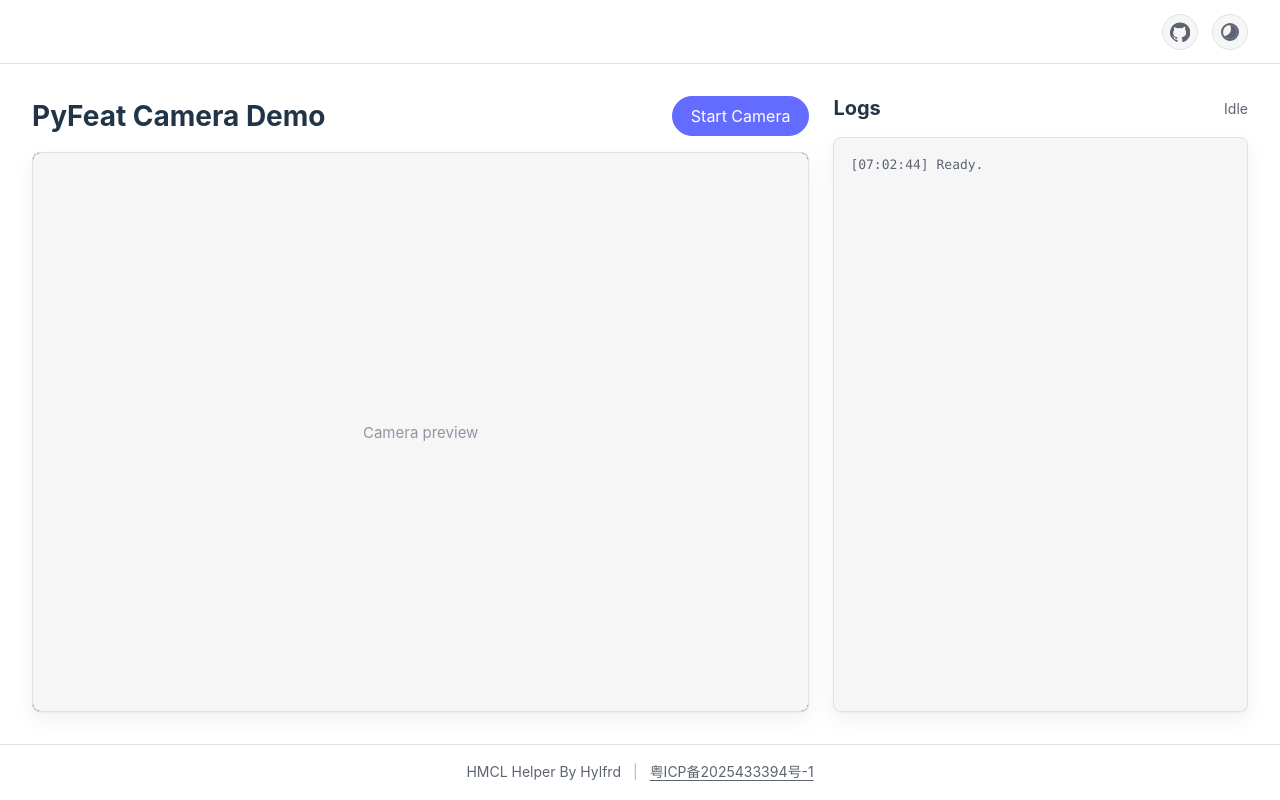
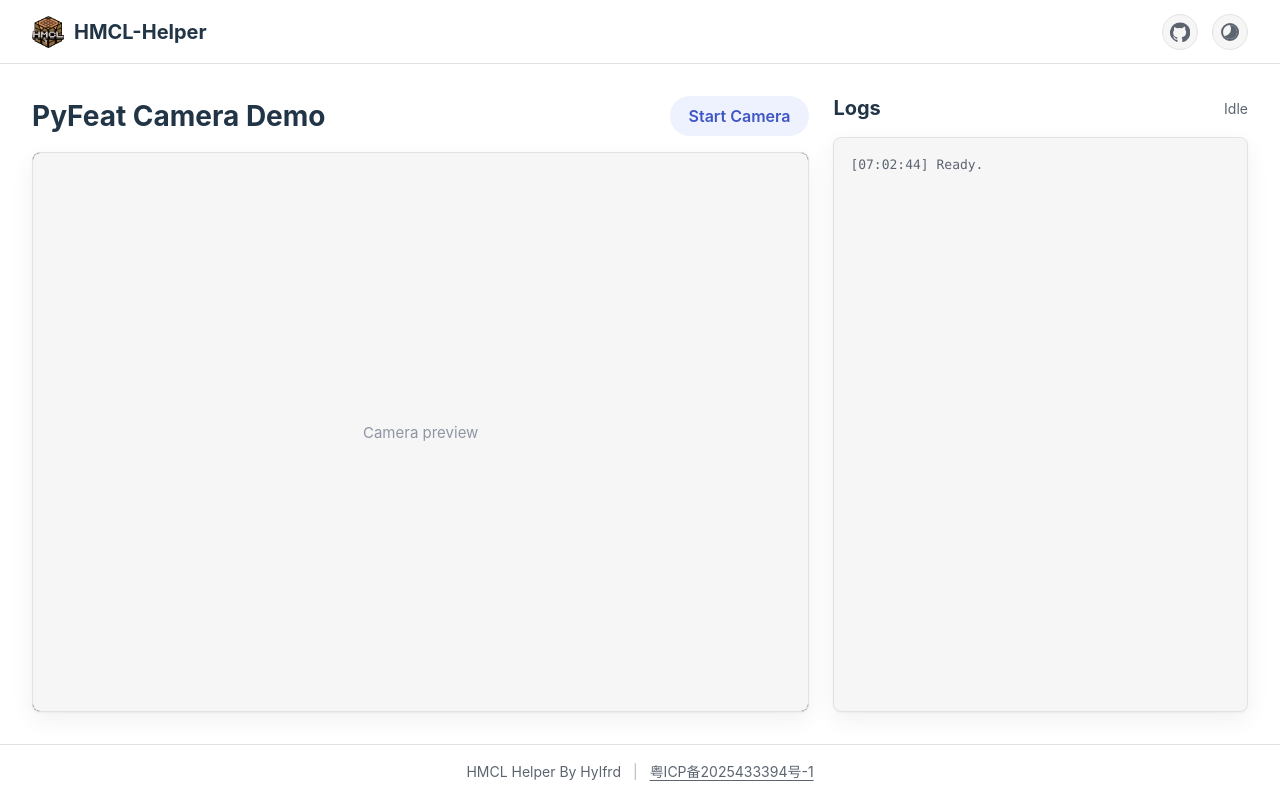
Before and after one commit to Hylfrd/pyfeat_web, a website: page index.html in a window 1280 px wide. Drawn offline with Linux system fonts and the light colour scheme.

Commit message:
update header

```diff
--- a/index.html
+++ b/index.html
@@ -8,7 +8,10 @@
   </head>
   <body>
     <header class="site-header">
-      <div class="header-spacer"></div>
+      <div class="site-brand" aria-label="HMCL-Helper">
+        <img class="site-brand-logo" src="./logo.png" alt="">
+        <span class="site-brand-name">HMCL-Helper</span>
+      </div>
       <nav class="header-actions" aria-label="工具">
         <a
           class="icon-link"
--- a/style.css
+++ b/style.css
@@ -1,8 +1,8 @@
 :root {
   --site-footer-height: 56px;
   --vp-font-family-base: "Inter", "Segoe UI", "Noto Sans SC", "Microsoft YaHei", Arial, sans-serif;
-  --vp-c-brand: #646cff;
-  --vp-c-brand-soft: rgba(100, 108, 255, 0.14);
+  --vp-c-brand: #5c73e7;
+  --vp-c-brand-soft: rgba(92, 115, 231, 0.14);
   --vp-c-bg: #ffffff;
   --vp-c-bg-soft: #f6f6f7;
   --vp-c-bg-alt: #ffffff;
@@ -10,6 +10,9 @@
   --vp-c-text-1: #213547;
   --vp-c-text-2: #5c6470;
   --vp-c-text-3: #8e96a3;
+  --button-bg: #eef2ff;
+  --button-bg-hover: #e1e7ff;
+  --button-fg: #3f56c5;
   --vp-shadow-1: 0 1px 2px rgba(0, 0, 0, 0.04), 0 8px 24px rgba(0, 0, 0, 0.06);
 }
 
@@ -21,6 +24,9 @@
   --vp-c-text-1: #dfdfd6;
   --vp-c-text-2: #98989f;
   --vp-c-text-3: #6f6f76;
+  --button-bg: #25283a;
+  --button-bg-hover: #2b3048;
+  --button-fg: #a8b1ff;
   --vp-shadow-1: 0 1px 2px rgba(0, 0, 0, 0.2), 0 12px 32px rgba(0, 0, 0, 0.24);
 }
 
@@ -62,9 +68,27 @@ input {
   backdrop-filter: blur(12px);
 }
 
-.header-spacer {
-  width: 1px;
-  height: 1px;
+.site-brand {
+  display: inline-flex;
+  align-items: center;
+  gap: 10px;
+  min-width: 0;
+  color: var(--vp-c-text-1);
+  user-select: none;
+}
+
+.site-brand-logo {
+  width: 32px;
+  height: 32px;
+  object-fit: contain;
+  flex: 0 0 auto;
+}
+
+.site-brand-name {
+  font-size: 20px;
+  font-weight: 700;
+  letter-spacing: 0;
+  line-height: 1;
 }
 
 .header-actions {
@@ -158,15 +182,24 @@ h2 {
   min-width: 132px;
   height: 40px;
   padding: 0 18px;
-  border: 1px solid var(--vp-c-brand);
+  display: inline-flex;
+  align-items: center;
+  justify-content: center;
+  border: 1px solid transparent;
   border-radius: 20px;
-  color: #fff;
-  background: var(--vp-c-brand);
+  color: var(--button-fg);
+  background: var(--button-bg);
   cursor: pointer;
+  line-height: 1;
+  font-weight: 600;
+}
+
+.primary-button:hover {
+  background: var(--button-bg-hover);
 }
 
 .primary-button:disabled {
-  opacity: 0.72;
+  opacity: 1;
   cursor: default;
 }
 
```
Also changed, not shown: logo.png (added).
